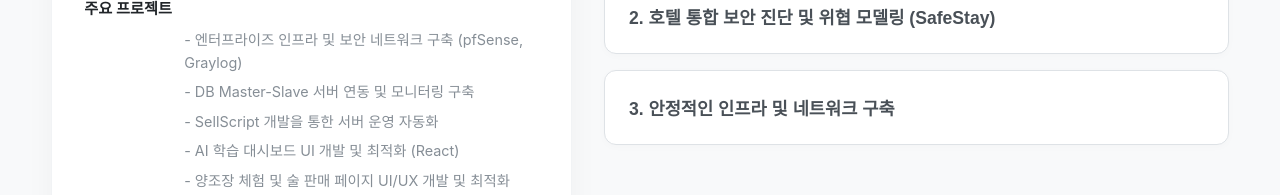
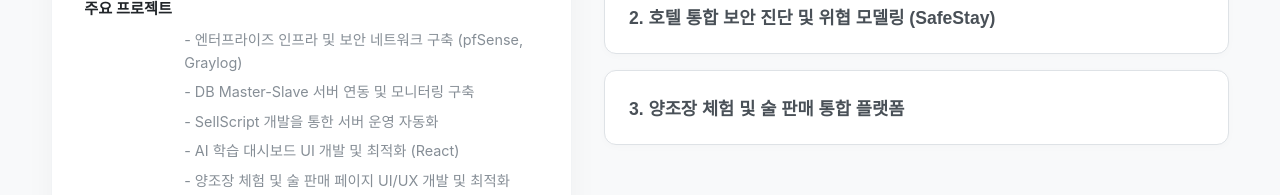
Before and after one commit to gyeonggumun/Portfolio-project, a React (Vite) app: page / in a window 1280 px wide. Shown: the part 408-603 px from the top of the page. Built offline with nearby package versions, Linux system fonts and the light colour scheme.

Commit message:
목차 변경

```diff
--- a/src/App.jsx
+++ b/src/App.jsx
@@ -57,7 +57,7 @@ function App() {
             </div>
             <div className="strength-item">
               <button className={`interactive-btn ${activeTab === 3 ? 'active' : ''}`} onClick={() => toggleTab(3)}>
-                3. 안정적인 인프라 및 네트워크 구축
+                3. 양조장 체험 및 술 판매 통합 플랫폼
               </button>
             </div>
           </main>
@@ -287,7 +287,7 @@ function App() {
             {/* 3번 내용 */}
             {activeTab === 3 && (
               <>
-                <h2>3. 주말농장 및 양조장 체험 통합 플랫폼 (Local Joy)</h2>
+                <h2>3. 양조장 체험 및 술 판매 통합 플랫폼 </h2>
 
                 <div className="detail-grid">
                   {/* 좌측: 상세 텍스트 설명 */}
```
